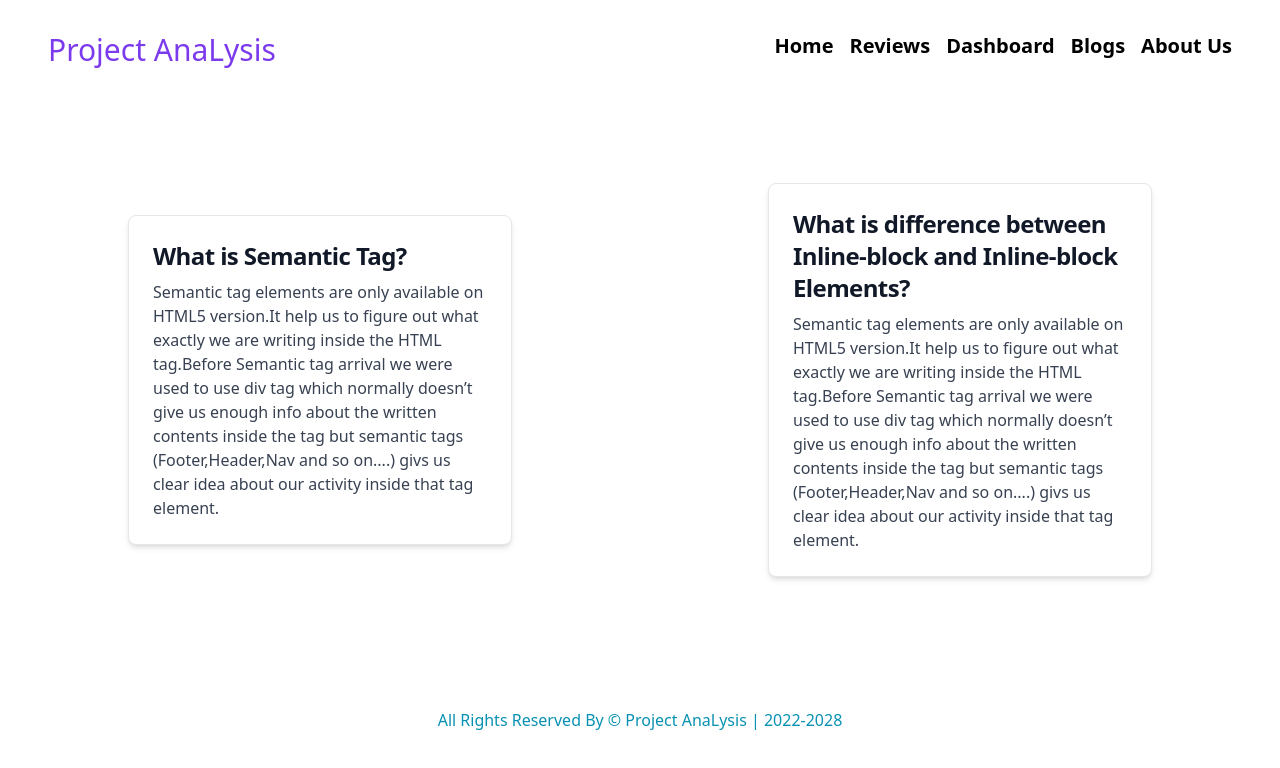
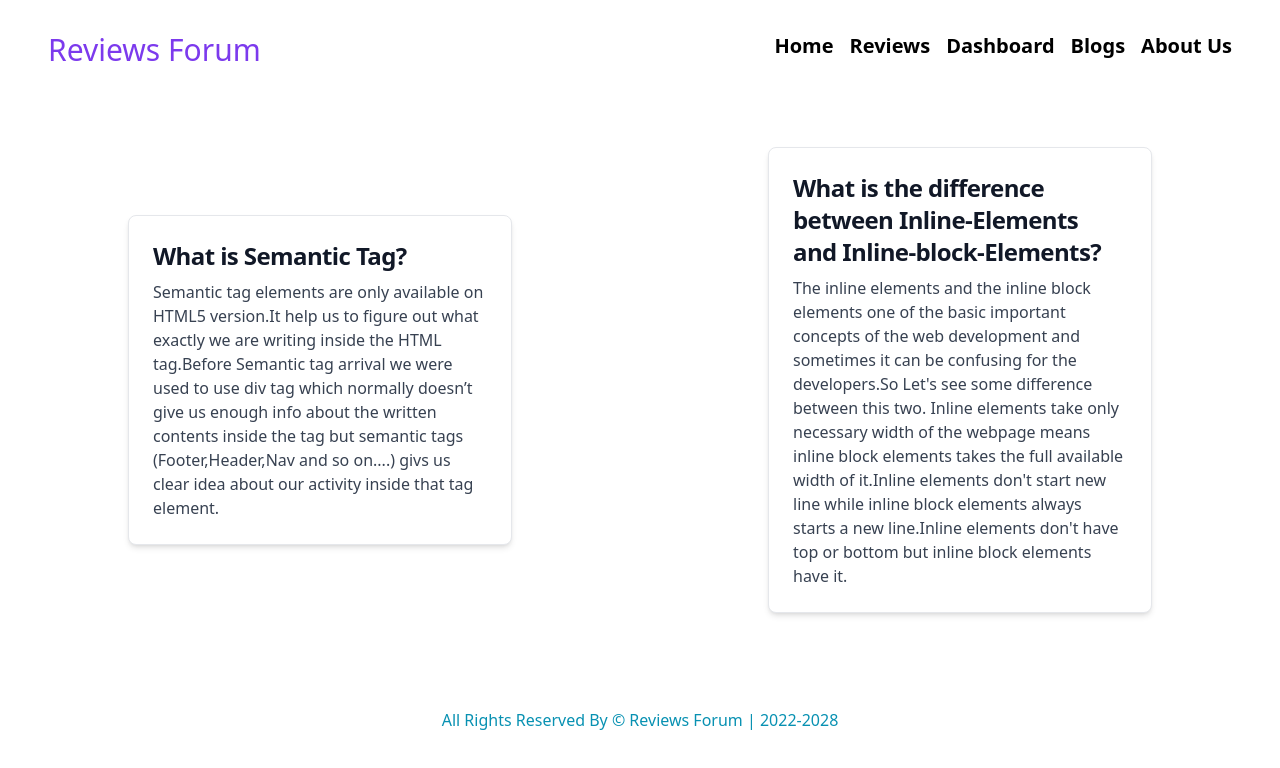
Before and after one commit to Chaki360/react-reviews-forum, a React (Create React App) app: page /blogs in a window 1280 px wide. Shown: the top 768 px of the page. Built offline with nearby package versions, Linux system fonts and the light colour scheme.

Commit message:
blogs added

```diff
--- a/src/Components/HomePage/Blogs/Blogs.js
+++ b/src/Components/HomePage/Blogs/Blogs.js
@@ -12,8 +12,9 @@ const Blogs = () => {
             </div>
             <div className='flex-1 lg:flex-auto lg:w-6/12 flex flex-col justify-center h-[70vh] items-center'>
                 <a href="#" class="block p-6 max-w-sm bg-white rounded-lg border border-gray-200 shadow-md hover:bg-gray-100 dark:bg-gray-800 dark:border-gray-700 dark:hover:bg-gray-700">
-                    <h5 class="mb-2 text-2xl font-bold tracking-tight text-gray-900 dark:text-white">What is difference between Inline-block and Inline-block Elements?</h5>
-                    <p class="font-normal text-gray-700 dark:text-gray-400">Semantic tag elements are only available on HTML5 version.It help us to figure out what exactly we are writing inside the HTML tag.Before Semantic tag arrival we were used to use div tag which normally doesn’t give us enough info about the written contents inside the tag but semantic tags (Footer,Header,Nav and so on....) givs us clear idea about our activity inside that tag element.</p>
+                    <h5 class="mb-2 text-2xl font-bold tracking-tight text-gray-900 dark:text-white">What is the difference between Inline-Elements and Inline-block-Elements?</h5>
+                    <p class="font-normal text-gray-700 dark:text-gray-400">The inline elements and the inline block elements one of the basic important concepts of the web development and sometimes it can be confusing for the developers.So Let's see some difference between this two.
+                        Inline elements take only necessary width of the webpage means inline block elements takes the full available width of it.Inline elements don't start new line while inline block elements always starts a new line.Inline elements don't have top or bottom but inline block elements have it.</p>
                 </a>
             </div>
 
--- a/src/Components/HomePage/Homepage.js
+++ b/src/Components/HomePage/Homepage.js
@@ -39,7 +39,7 @@ const Homepage = () => {
                 </Link>
             </div>
 
-            <div className='flex lg:flex-col lg:w-3/12 '> <img className=' mt-4 w-3/4' src='https://images.unsplash.com/photo-1532012197267-da84d127e765?ixlib=rb-1.2.1&ixid=MnwxMjA3fDB8MHxwaG90by1wYWdlfHx8fGVufDB8fHx8&auto=format&fit=crop&w=387&q=80'></img></div>
+            <div className='flex lg:flex-col lg:w-3/12 '> <img className=' mt-4 ' src='https://images.unsplash.com/photo-1532012197267-da84d127e765?ixlib=rb-1.2.1&ixid=MnwxMjA3fDB8MHxwaG90by1wYWdlfHx8fGVufDB8fHx8&auto=format&fit=crop&w=387&q=80'></img></div>
 
         </div>
     )
--- a/src/Components/HomePage/Navbar/Navbar.js
+++ b/src/Components/HomePage/Navbar/Navbar.js
@@ -4,7 +4,7 @@ import { Link } from 'react-router-dom';
 const Navbar = () => {
     return (
         <div className='sticky top-0 bg-white px-12 py-8 flex justify-center md:justify-between'>
-            <div><Link to='/' className='text-3xl font-sans font-medium text-violet-600'>Project AnaLysis</Link></div>
+            <div><Link to='/' className='text-3xl font-sans font-medium text-violet-600'>Reviews Forum</Link></div>
             <div className='flex gap-4 font-semibold text-xl'>
                 <Link to='/'>Home</Link>
                 <Link to='/reviews'>Reviews</Link>
--- a/src/Footer/Footer.js
+++ b/src/Footer/Footer.js
@@ -4,7 +4,7 @@ const Footer = () => {
     return (
         <div className='text-center font-sans text-cyan-600 pt-10 sm:pt-12 font-medium flex items-center justify-center'>
 
-            All Rights Reserved By &copy; Project AnaLysis | 2022-2028
+            All Rights Reserved By &copy; Reviews Forum | 2022-2028
 
         </div>
     );
```
Also changed, not shown: 1 other file (tests, documents, lock files or other folders).
